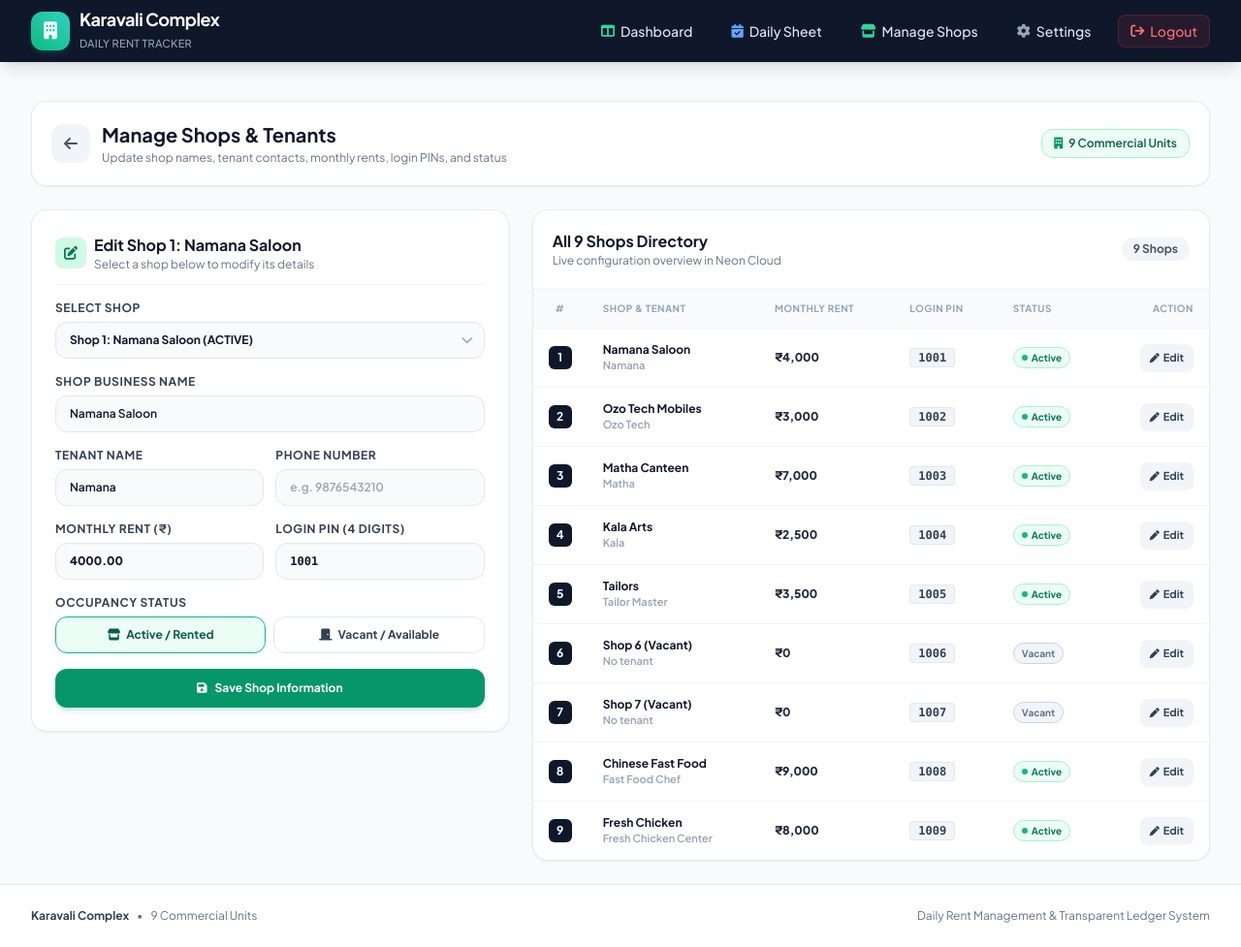
After one commit to PravithsKumar/Karawali_Complex, a Flask app: page /admin/manage-shops in a window 1280 px wide. The commit adds this page. Shown: the whole page at 97% size. Run offline with Flask 3, Linux system fonts and the light colour scheme; a user stored in the database is signed in; some libraries are stand-ins or nearby versions.

Commit message:
Add dedicated shop and tenant management hub

```diff
--- a/routes/admin.py
+++ b/routes/admin.py
@@ -305,3 +305,65 @@ def resolve_nudge(nudge_id):
     db.session.commit()
     flash(f'Nudge for Shop {nudge.shop.shop_number} marked as resolved.', 'success')
     return redirect(request.referrer or url_for('admin.dashboard'))
+
+
+@admin_bp.route('/manage-shops', methods=['GET', 'POST'])
+@login_required
+@admin_required
+def manage_shops():
+    shops = Shop.query.order_by(Shop.shop_number).all()
+    selected_shop_id = request.args.get('edit_id', type=int)
+    selected_shop = db.session.get(Shop, selected_shop_id) if selected_shop_id else None
+
+    if request.method == 'POST':
+        shop_id = request.form.get('shop_id', type=int)
+        shop = db.session.get(Shop, shop_id)
+        if not shop:
+            flash('Shop not found.', 'error')
+            return redirect(url_for('admin.manage_shops'))
+
+        name = request.form.get('name', '').strip()
+        tenant_name = request.form.get('tenant_name', '').strip()
+        phone = request.form.get('phone', '').strip()
+        monthly_rent_str = request.form.get('monthly_rent', '0.00').strip()
+        pin = request.form.get('pin', '').strip()
+        status = request.form.get('status', 'ACTIVE')
+
+        if not name:
+            flash('Shop name cannot be empty.', 'error')
+            return redirect(url_for('admin.manage_shops', edit_id=shop.id))
+
+        if not pin or len(pin) < 4:
+            flash('PIN must be at least 4 digits.', 'error')
+            return redirect(url_for('admin.manage_shops', edit_id=shop.id))
+
+        try:
+            shop.name = name
+            shop.tenant_name = tenant_name
+            shop.phone = phone
+            shop.monthly_rent = Decimal(monthly_rent_str)
+            shop.status = status
+            shop.pin = pin
+
+            # Also update/sync the vendor user account's password hash
+            vendor_user = User.query.filter_by(role='VENDOR', shop_id=shop.id).first()
+            if vendor_user:
+                vendor_user.set_password(pin)
+            else:
+                vendor_user = User(
+                    username=f"shop_{shop.shop_number}",
+                    role='VENDOR',
+                    shop_id=shop.id
+                )
+                vendor_user.set_password(pin)
+                db.session.add(vendor_user)
+
+            db.session.commit()
+            flash(f'Successfully updated details for Shop {shop.shop_number} ({shop.name})!', 'success')
+        except Exception as e:
+            db.session.rollback()
+            flash(f'Error updating shop: {str(e)}', 'error')
+
+        return redirect(url_for('admin.manage_shops'))
+
+    return render_template('admin/manage_shops.html', shops=shops, selected_shop=selected_shop)
--- a/templates/admin/dashboard.html
+++ b/templates/admin/dashboard.html
@@ -32,6 +32,11 @@
             <a href="{{ url_for('admin.daily_sheet') }}" class="px-4 py-2.5 bg-emerald-600 hover:bg-emerald-500 text-white text-sm font-bold rounded-xl shadow-md shadow-emerald-600/20 transition flex items-center gap-2">
                 <i class="fa-solid fa-bolt"></i>
                 <span>Quick Daily Sheet</span>
+            </a>
+
+            <a href="{{ url_for('admin.manage_shops') }}" class="px-3.5 py-2.5 bg-slate-100 hover:bg-slate-200 text-slate-700 text-sm font-bold rounded-xl border border-slate-200 transition flex items-center gap-2" title="Manage Shops & Tenants">
+                <i class="fa-solid fa-store text-emerald-600"></i>
+                <span class="hidden sm:inline">Manage Shops</span>
             </a>
 
             <a href="{{ url_for('admin.profile') }}" class="px-3.5 py-2.5 bg-slate-100 hover:bg-slate-200 text-slate-700 text-sm font-bold rounded-xl border border-slate-200 transition flex items-center gap-2" title="Account Settings">
--- /dev/null
+++ b/templates/admin/manage_shops.html
@@ -0,0 +1,239 @@
+{% extends 'base.html' %}
+
+{% block title %}Manage Shops & Tenants - Karavali Complex{% endblock %}
+
+{% block content %}
+<div class="space-y-6">
+    <!-- Header -->
+    <div class="flex flex-col sm:flex-row sm:items-center sm:justify-between gap-4 bg-white p-5 rounded-2xl border border-slate-200/80 shadow-sm">
+        <div class="flex items-center gap-3">
+            <a href="{{ url_for('admin.dashboard') }}" class="w-10 h-10 rounded-xl bg-slate-100 hover:bg-slate-200 text-slate-600 flex items-center justify-center transition">
+                <i class="fa-solid fa-arrow-left"></i>
+            </a>
+            <div>
+                <h1 class="text-xl font-bold text-slate-900">Manage Shops & Tenants</h1>
+                <p class="text-xs text-slate-500 mt-0.5">Update shop names, tenant contacts, monthly rents, login PINs, and status</p>
+            </div>
+        </div>
+
+        <div class="flex items-center gap-2">
+            <span class="text-xs font-semibold bg-emerald-50 text-emerald-800 border border-emerald-200 px-3 py-1.5 rounded-xl flex items-center gap-1.5">
+                <i class="fa-solid fa-building text-emerald-600"></i>
+                <span>9 Commercial Units</span>
+            </span>
+        </div>
+    </div>
+
+    <!-- Main 2-Column Content -->
+    <div class="grid grid-cols-1 lg:grid-cols-12 gap-6">
+        <!-- Left: Quick Edit Form Card (5 cols) -->
+        <div class="lg:col-span-5 space-y-6">
+            <div class="bg-white p-6 rounded-2xl border border-slate-200/80 shadow-sm sticky top-20">
+                <div class="flex items-center gap-2 mb-4 pb-3 border-b border-slate-100">
+                    <div class="w-8 h-8 rounded-lg bg-emerald-100 text-emerald-700 flex items-center justify-center">
+                        <i class="fa-solid fa-pen-to-square font-bold text-sm"></i>
+                    </div>
+                    <div>
+                        <h3 class="font-bold text-slate-900 text-base" id="form-heading">
+                            {% if selected_shop %}Edit Shop {{ selected_shop.shop_number }}{% else %}Edit Shop Details{% endif %}
+                        </h3>
+                        <p class="text-xs text-slate-500">Select a shop below to modify its details</p>
+                    </div>
+                </div>
+
+                <form method="POST" action="{{ url_for('admin.manage_shops') }}" class="space-y-4" id="shop-edit-form">
+                    <!-- Shop Selection Dropdown -->
+                    <div>
+                        <label class="block text-xs font-bold text-slate-700 uppercase tracking-wider mb-1.5">Select Shop</label>
+                        <div class="relative">
+                            <select id="shop-selector" name="shop_id" onchange="loadShopData(this.value)" required
+                                class="w-full bg-slate-50 border border-slate-200 rounded-xl px-3.5 py-2.5 text-xs font-bold text-slate-900 focus:bg-white focus:ring-2 focus:ring-emerald-500 outline-none appearance-none cursor-pointer">
+                                {% for s in shops %}
+                                    <option value="{{ s.id }}"
+                                        data-name="{{ s.name }}"
+                                        data-tenant="{{ s.tenant_name or '' }}"
+                                        data-phone="{{ s.phone or '' }}"
+                                        data-rent="{{ s.monthly_rent }}"
+                                        data-pin="{{ s.pin }}"
+                                        data-status="{{ s.status }}"
+                                        {% if selected_shop and selected_shop.id == s.id %}selected{% elif not selected_shop and loop.first %}selected{% endif %}>
+                                        Shop {{ s.shop_number }}: {{ s.name }} ({{ s.status }})
+                                    </option>
+                                {% endfor %}
+                            </select>
+                            <div class="pointer-events-none absolute inset-y-0 right-0 flex items-center px-3 text-slate-400">
+                                <i class="fa-solid fa-chevron-down text-xs"></i>
+                            </div>
+                        </div>
+                    </div>
+
+                    <!-- Shop Display Name -->
+                    <div>
+                        <label class="block text-xs font-bold text-slate-700 uppercase tracking-wider mb-1.5">Shop Business Name</label>
+                        <input type="text" id="input-name" name="name" placeholder="e.g. Namana Saloon" required
+                            class="w-full bg-slate-50 border border-slate-200 rounded-xl px-3.5 py-2.5 text-xs font-semibold text-slate-900 focus:bg-white focus:ring-2 focus:ring-emerald-500 outline-none">
+                    </div>
+
+                    <!-- Tenant Name & Phone -->
+                    <div class="grid grid-cols-2 gap-3">
+                        <div>
+                            <label class="block text-xs font-bold text-slate-700 uppercase tracking-wider mb-1.5">Tenant Name</label>
+                            <input type="text" id="input-tenant" name="tenant_name" placeholder="Contact person"
+                                class="w-full bg-slate-50 border border-slate-200 rounded-xl px-3.5 py-2.5 text-xs font-semibold text-slate-900 focus:bg-white focus:ring-2 focus:ring-emerald-500 outline-none">
+                        </div>
+                        <div>
+                            <label class="block text-xs font-bold text-slate-700 uppercase tracking-wider mb-1.5">Phone Number</label>
+                            <input type="text" id="input-phone" name="phone" placeholder="e.g. 9876543210"
+                                class="w-full bg-slate-50 border border-slate-200 rounded-xl px-3.5 py-2.5 text-xs font-semibold text-slate-900 focus:bg-white focus:ring-2 focus:ring-emerald-500 outline-none">
+                        </div>
+                    </div>
+
+                    <!-- Monthly Rent & PIN -->
+                    <div class="grid grid-cols-2 gap-3">
+                        <div>
+                            <label class="block text-xs font-bold text-slate-700 uppercase tracking-wider mb-1.5">Monthly Rent (₹)</label>
+                            <input type="number" step="0.01" id="input-rent" name="monthly_rent" placeholder="0.00" required
+                                class="w-full bg-slate-50 border border-slate-200 rounded-xl px-3.5 py-2.5 text-xs font-black text-slate-900 focus:bg-white focus:ring-2 focus:ring-emerald-500 outline-none">
+                        </div>
+                        <div>
+                            <label class="block text-xs font-bold text-slate-700 uppercase tracking-wider mb-1.5">Login PIN (4 Digits)</label>
+                            <input type="text" id="input-pin" name="pin" maxlength="6" placeholder="e.g. 1001" required
+                                class="w-full bg-slate-50 border border-slate-200 rounded-xl px-3.5 py-2.5 text-xs font-mono font-bold text-slate-900 focus:bg-white focus:ring-2 focus:ring-emerald-500 outline-none">
+                        </div>
+                    </div>
+
+                    <!-- Status Selection -->
+                    <div>
+                        <label class="block text-xs font-bold text-slate-700 uppercase tracking-wider mb-1.5">Occupancy Status</label>
+                        <div class="grid grid-cols-2 gap-2">
+                            <label class="flex items-center justify-center gap-1.5 p-2.5 rounded-xl border border-slate-200 text-xs font-bold text-slate-700 cursor-pointer hover:bg-slate-50 has-[:checked]:bg-emerald-50 has-[:checked]:border-emerald-500 has-[:checked]:text-emerald-800">
+                                <input type="radio" id="status-active" name="status" value="ACTIVE" checked class="hidden">
+                                <i class="fa-solid fa-store"></i> Active / Rented
+                            </label>
+                            <label class="flex items-center justify-center gap-1.5 p-2.5 rounded-xl border border-slate-200 text-xs font-bold text-slate-700 cursor-pointer hover:bg-slate-50 has-[:checked]:bg-slate-100 has-[:checked]:border-slate-400 has-[:checked]:text-slate-800">
+                                <input type="radio" id="status-vacant" name="status" value="VACANT" class="hidden">
+                                <i class="fa-solid fa-door-closed"></i> Vacant / Available
+                            </label>
+                        </div>
+                    </div>
+
+                    <!-- Submit Button -->
+                    <button type="submit" class="w-full py-3 bg-emerald-600 hover:bg-emerald-500 text-white font-bold text-xs rounded-xl shadow-md shadow-emerald-600/20 transition flex items-center justify-center gap-2">
+                        <i class="fa-solid fa-floppy-disk"></i>
+                        <span>Save Shop Information</span>
+                    </button>
+                </form>
+            </div>
+        </div>
+
+        <!-- Right: Master Shop Directory Table (7 cols) -->
+        <div class="lg:col-span-7 space-y-4">
+            <div class="bg-white rounded-2xl border border-slate-200/80 shadow-sm overflow-hidden">
+                <div class="p-5 border-b border-slate-100 flex items-center justify-between">
+                    <div>
+                        <h3 class="font-bold text-slate-900 text-base">All 9 Shops Directory</h3>
+                        <p class="text-xs text-slate-500">Live configuration overview in Neon Cloud</p>
+                    </div>
+                    <span class="text-xs font-bold text-slate-600 bg-slate-100 px-3 py-1 rounded-full">
+                        {{ shops|length }} Shops
+                    </span>
+                </div>
+
+                <div class="overflow-x-auto">
+                    <table class="w-full text-left border-collapse text-xs">
+                        <thead>
+                            <tr class="bg-slate-50 border-b border-slate-100 text-slate-400 uppercase font-bold text-[10px] tracking-wider">
+                                <th class="py-3 px-4 text-center w-12">#</th>
+                                <th class="py-3 px-4">Shop & Tenant</th>
+                                <th class="py-3 px-4">Monthly Rent</th>
+                                <th class="py-3 px-4">Login PIN</th>
+                                <th class="py-3 px-4">Status</th>
+                                <th class="py-3 px-4 text-right">Action</th>
+                            </tr>
+                        </thead>
+                        <tbody class="divide-y divide-slate-100">
+                            {% for s in shops %}
+                                <tr class="hover:bg-slate-50/70 transition">
+                                    <td class="py-3.5 px-4 text-center">
+                                        <span class="w-6 h-6 rounded-md bg-slate-900 text-white inline-flex items-center justify-center font-bold text-xs">
+                                            {{ s.shop_number }}
+                                        </span>
+                                    </td>
+                                    <td class="py-3.5 px-4 font-semibold text-slate-900 whitespace-nowrap">
+                                        <div class="font-bold text-slate-900">{{ s.name }}</div>
+                                        <div class="text-[11px] text-slate-400">
+                                            {{ s.tenant_name or 'No tenant' }} {% if s.phone %}• {{ s.phone }}{% endif %}
+                                        </div>
+                                    </td>
+                                    <td class="py-3.5 px-4 font-black text-slate-800 whitespace-nowrap">
+                                        {{ s.monthly_rent|inr }}
+                                    </td>
+                                    <td class="py-3.5 px-4 font-mono font-bold text-slate-700 whitespace-nowrap">
+                                        <span class="bg-slate-100 px-2 py-0.5 rounded border border-slate-200">{{ s.pin }}</span>
+                                    </td>
+                                    <td class="py-3.5 px-4 whitespace-nowrap">
+                                        {% if s.is_active %}
+                                            <span class="inline-flex items-center gap-1 bg-emerald-50 text-emerald-700 font-bold px-2 py-0.5 rounded-full text-[10px] border border-emerald-200">
+                                                <span class="w-1.5 h-1.5 rounded-full bg-emerald-500"></span> Active
+                                            </span>
+                                        {% else %}
+                                            <span class="inline-flex items-center gap-1 bg-slate-100 text-slate-500 font-bold px-2 py-0.5 rounded-full text-[10px] border border-slate-300">
+                                                Vacant
+                                            </span>
+                                        {% endif %}
+                                    </td>
+                                    <td class="py-3.5 px-4 text-right whitespace-nowrap">
+                                        <button type="button" onclick="selectShopById({{ s.id }})"
+                                            class="px-2.5 py-1.5 bg-slate-100 hover:bg-slate-900 text-slate-700 hover:text-white rounded-lg font-bold text-[11px] transition shadow-sm inline-flex items-center gap-1">
+                                            <i class="fa-solid fa-pen text-[10px]"></i>
+                                            <span>Edit</span>
+                                        </button>
+                                    </td>
+                                </tr>
+                            {% endfor %}
+                        </tbody>
+                    </table>
+                </div>
+            </div>
+        </div>
+    </div>
+</div>
+
+<script>
+    function loadShopData(shopId) {
+        const selector = document.getElementById('shop-selector');
+        const selectedOption = selector.querySelector(`option[value="${shopId}"]`);
+        if (!selectedOption) return;
+
+        document.getElementById('input-name').value = selectedOption.getAttribute('data-name') || '';
+        document.getElementById('input-tenant').value = selectedOption.getAttribute('data-tenant') || '';
+        document.getElementById('input-phone').value = selectedOption.getAttribute('data-phone') || '';
+        document.getElementById('input-rent').value = selectedOption.getAttribute('data-rent') || '0.00';
+        document.getElementById('input-pin').value = selectedOption.getAttribute('data-pin') || '';
+
+        const status = selectedOption.getAttribute('data-status');
+        if (status === 'VACANT') {
+            document.getElementById('status-vacant').checked = true;
+        } else {
+            document.getElementById('status-active').checked = true;
+        }
+
+        document.getElementById('form-heading').innerText = `Edit ${selectedOption.text.split('(')[0]}`;
+    }
+
+    function selectShopById(shopId) {
+        const selector = document.getElementById('shop-selector');
+        selector.value = shopId;
+        loadShopData(shopId);
+        window.scrollTo({ top: 0, behavior: 'smooth' });
+    }
+
+    // Initialize with first selected shop on page load
+    document.addEventListener('DOMContentLoaded', function() {
+        const selector = document.getElementById('shop-selector');
+        if (selector && selector.value) {
+            loadShopData(selector.value);
+        }
+    });
+</script>
+{% endblock %}
--- a/templates/base.html
+++ b/templates/base.html
@@ -70,6 +70,10 @@
                             <a href="{{ url_for('admin.daily_sheet') }}" class="px-3 py-1.5 rounded-lg text-sm font-medium transition hover:bg-slate-800 text-slate-200 hover:text-white flex items-center gap-1.5">
                                 <i class="fa-solid fa-calendar-check text-blue-400"></i>
                                 <span class="hidden sm:inline">Daily Sheet</span>
+                            </a>
+                            <a href="{{ url_for('admin.manage_shops') }}" class="px-3 py-1.5 rounded-lg text-sm font-medium transition hover:bg-slate-800 text-slate-200 hover:text-white flex items-center gap-1.5" title="Manage Shops & Tenants">
+                                <i class="fa-solid fa-store text-emerald-400"></i>
+                                <span class="hidden sm:inline">Manage Shops</span>
                             </a>
                             <a href="{{ url_for('admin.profile') }}" class="px-3 py-1.5 rounded-lg text-sm font-medium transition hover:bg-slate-800 text-slate-200 hover:text-white flex items-center gap-1.5" title="Admin Account Settings">
                                 <i class="fa-solid fa-gear text-slate-400"></i>
```
